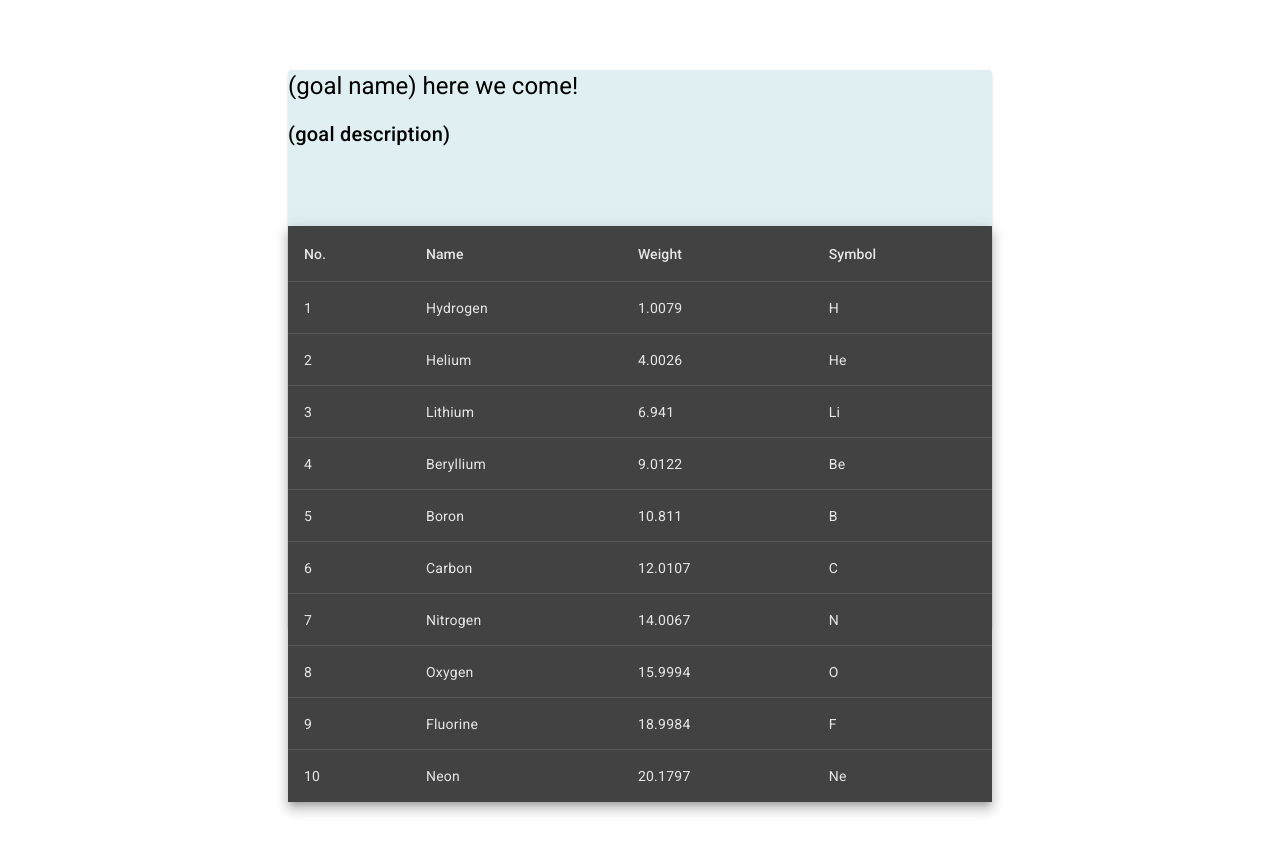
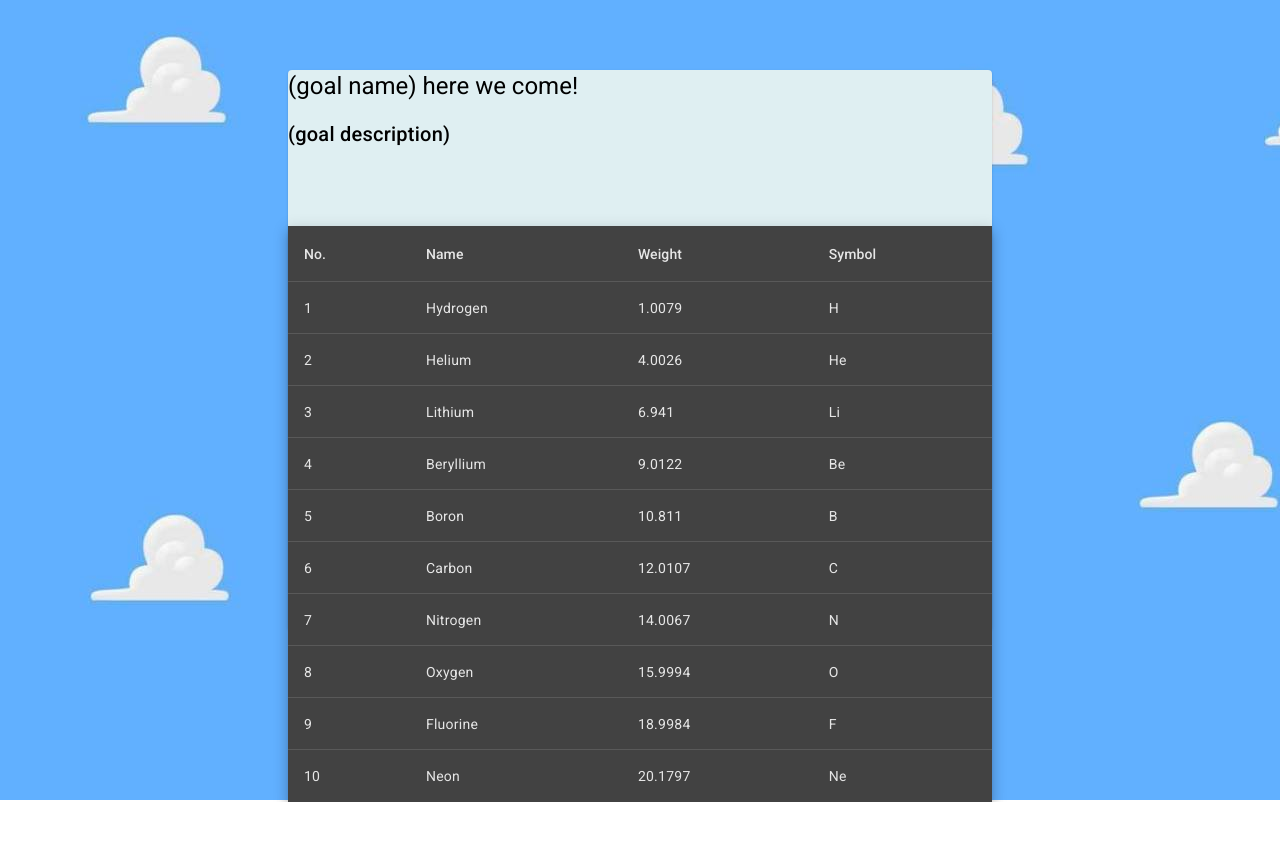
Before and after one commit to NantusGroenewald/Pebra-Ziel-Frontend, an Angular app: page / in a window 1280 px wide. Shown: the top 854 px of the page. After the commit the page ends 802 px from the top, so only its background shows below. Built offline with nearby package versions, Linux system fonts and the light colour scheme.

Commit message:
add wallpaper

```diff
--- a/src/app/app.component.html
+++ b/src/app/app.component.html
@@ -1 +1 @@
-<app-vacation-card></app-vacation-card>
+<div class = "container"><app-vacation-card></app-vacation-card></div>
--- a/src/app/app.component.scss
+++ b/src/app/app.component.scss
@@ -0,0 +1,5 @@
+.container{
+    width: 100%;
+    height: 100%;
+    background-image: url("../assets/SkyWallpaper.png");
+}
--- a/src/app/vacation-card/vacation-card.component.scss
+++ b/src/app/vacation-card/vacation-card.component.scss
@@ -4,7 +4,7 @@ height: 40em;
 background-color: #dfeff2;
 }
 .mat-parent{
-    margin-top: 5em;
+    padding-top: 5em;
     align-items: center;
     display: flex;
     justify-content: center;
```
Also changed, not shown: src/assets/SkyWallpaper.png (added).
